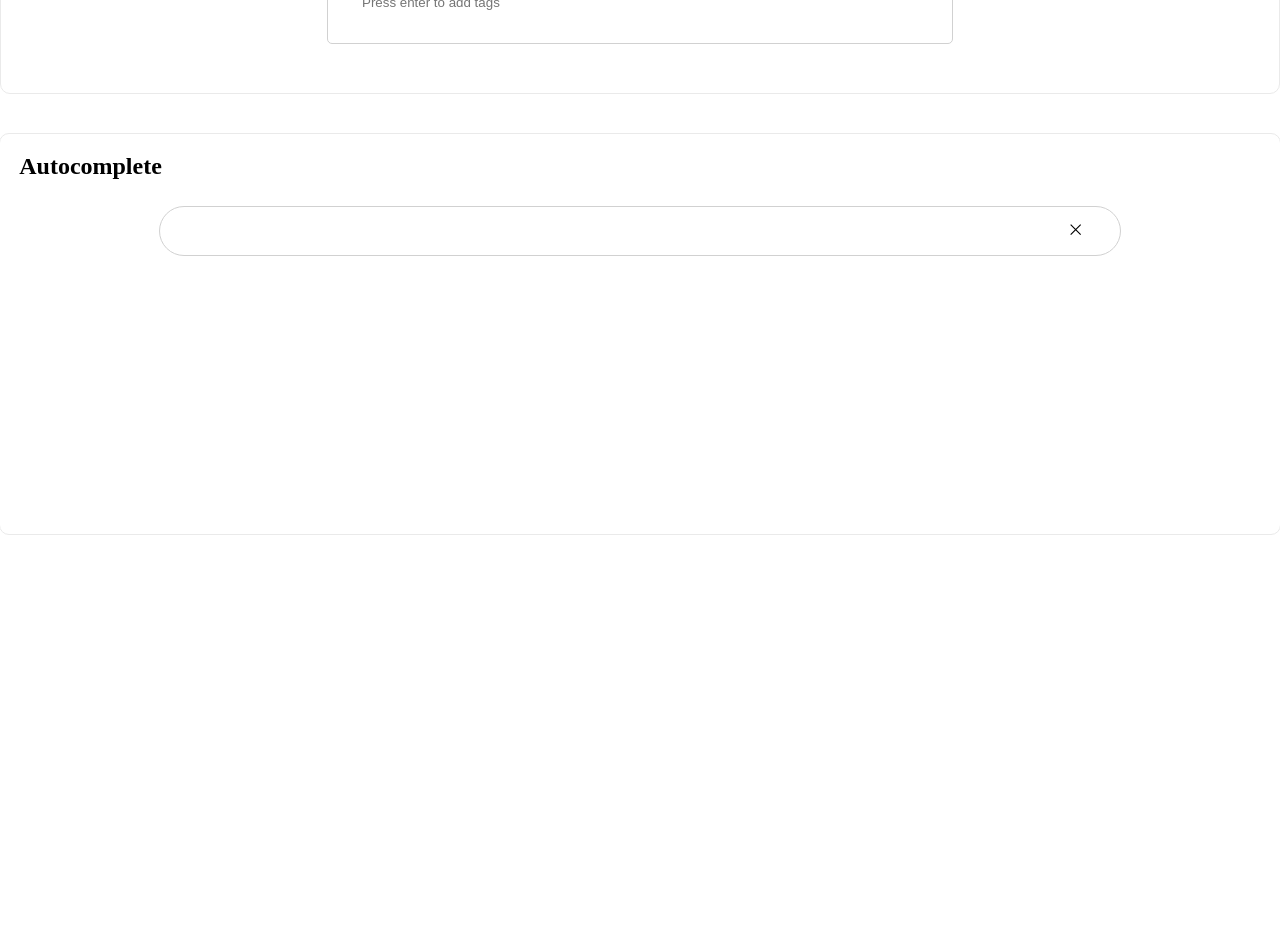
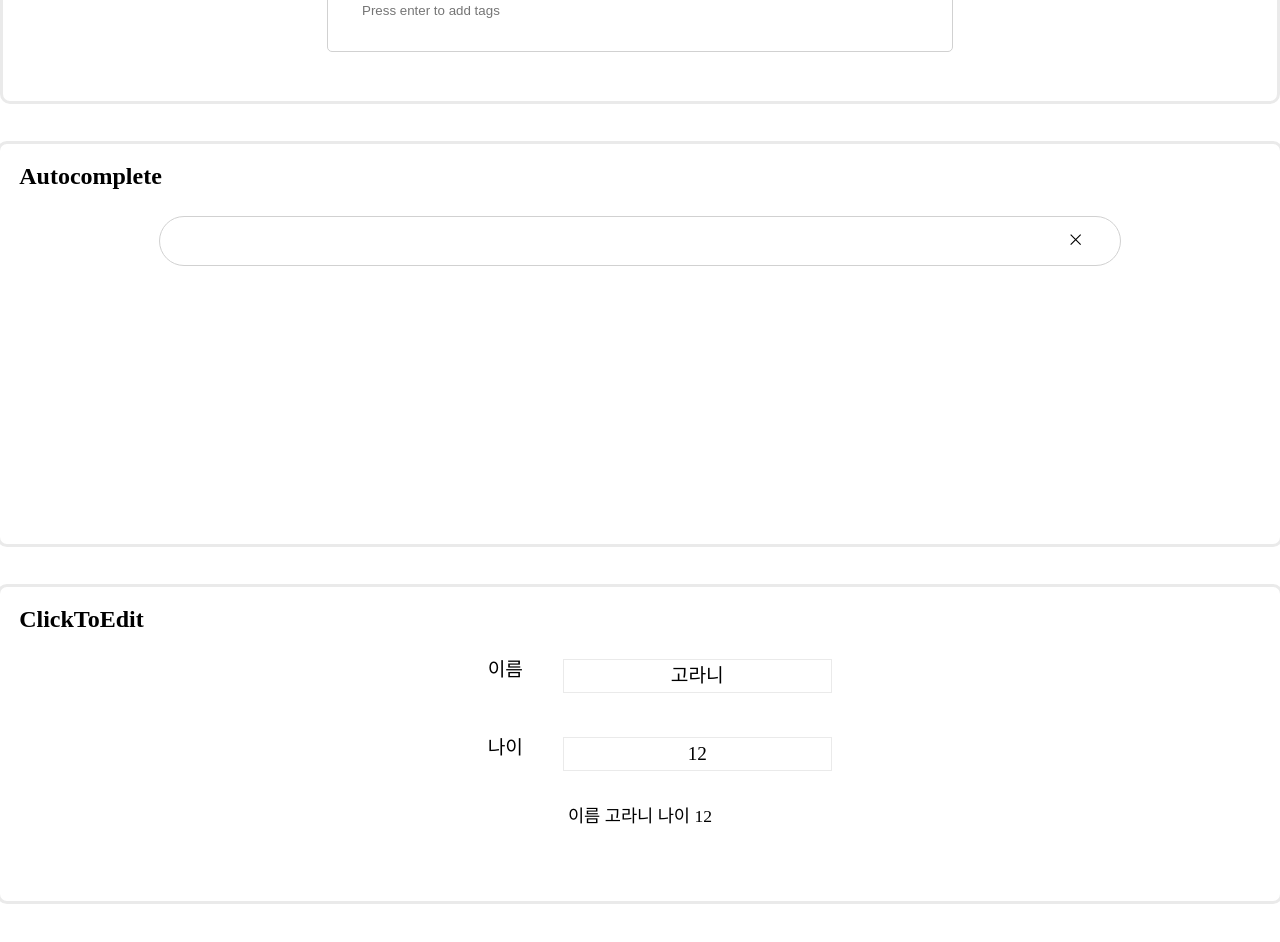
Before and after one commit to Space-Belt/wanted_pre_onboarding, a React (Create React App) app: page / in a window 1280 px wide. Shown: the part 1020-1962 px from the top of the page. Before the commit the page ends 1674 px from the top, so only its background shows below. Built offline with nearby package versions, Linux system fonts and the light colour scheme.

Commit message:
💄 UI 최종 수정

```diff
--- a/public/index.html
+++ b/public/index.html
@@ -3,7 +3,12 @@
   <head>
     <meta charset="utf-8" />
     <meta name="viewport" content="width=device-width, initial-scale=1" />
-    <title>React App</title>
+    <link
+      rel="shortcut icon"
+      href="https://cdn-icons.flaticon.com/png/512/2993/premium/2993012.png?token=exp=1644343125~hmac=24befce779ebadc2098d8acfce5fe673"
+      type="image/x-icon"
+    />
+    <title>PreOnboard</title>
   </head>
   <body>
     <div id="root"></div>
--- a/src/App.js
+++ b/src/App.js
@@ -4,6 +4,7 @@ import Toggle from "./component/Toggle";
 import Tag from "./component/Tag";
 import GlobalStyles from "./styles/GlobalStyles";
 import AutoComplete from "./component/AutoComplete";
+import ClickToEdit from "./component/ClickToEdit";
 
 function App() {
   return (
@@ -14,6 +15,7 @@ function App() {
       <Tab />
       <Tag />
       <AutoComplete />
+      <ClickToEdit />
     </>
   );
 }
--- a/src/component/AutoComplete.jsx
+++ b/src/component/AutoComplete.jsx
@@ -62,7 +62,6 @@ const Container = styled.div`
   flex-direction: column;
   align-items: center;
   justify-content: center;
-  margin-bottom: 80px;
   height: 30rem;
 `;
 
@@ -70,7 +69,7 @@ const AutoCompleteBox = styled.div`
   display: flex;
   flex-direction: column;
   align-items: center;
-  border: 1px solid #eaeaea;
+  border: 3px solid #eaeaea;
   border-radius: 10px;
   width: 80rem;
   height: 25rem;
--- a/src/component/ClickToEdit.jsx
+++ b/src/component/ClickToEdit.jsx
@@ -0,0 +1,163 @@
+import React, { useEffect, useRef, useState } from "react";
+import styled from "styled-components";
+
+function DivOrInput({ spanName, label, value, id, handleValue, type }) {
+  const [clicked, setClicked] = useState(false);
+  const [temporaryValue, setTemporaryValue] = useState(value);
+  const inputRef = useRef();
+
+  const handleClick = () => {
+    setClicked(!clicked);
+  };
+
+  const handleBlur = () => {
+    setClicked(!clicked);
+    handleValue(temporaryValue);
+  };
+
+  useEffect(() => {
+    if (clicked) {
+      inputRef.current.focus();
+    }
+  }, [clicked]);
+
+  const handleTemporaryValue = (e) => {
+    setTemporaryValue(e.target.value);
+  };
+
+  return (
+    <>
+      {clicked ? (
+        <>
+          <label htmlFor={id}>{label}</label>
+          <input
+            type={type}
+            id={id}
+            ref={inputRef}
+            onChange={(e) => handleTemporaryValue(e)}
+            onKeyUp={(e) => handleTemporaryValue(e)}
+            onBlur={handleBlur}
+            value={temporaryValue}
+          />
+        </>
+      ) : (
+        <>
+          <span>{spanName}</span>
+          <div onClick={handleClick}>{value}</div>
+        </>
+      )}
+    </>
+  );
+}
+
+function ClickToEdit() {
+  const [name, setName] = useState("고라니");
+  const [age, setAge] = useState(12);
+
+  return (
+    <Container>
+      <ClickToEditBox>
+        <Subtitle>ClickToEdit</Subtitle>
+        <ClickToInput>
+          <DivOrInput
+            id="name"
+            spanName="이름"
+            label="이름"
+            value={name}
+            type="text"
+            handleValue={(e) => setName(e)}
+          />
+        </ClickToInput>
+        <ClickToInput>
+          <DivOrInput
+            id="age"
+            spanName="나이"
+            label="나이"
+            type="number"
+            value={age}
+            handleValue={(e) => setAge(e)}
+          />
+        </ClickToInput>
+        <Result>
+          이름 {name} 나이 {age}
+        </Result>
+      </ClickToEditBox>
+    </Container>
+  );
+}
+const Container = styled.div`
+  position: relative;
+  display: flex;
+  flex-direction: column;
+  align-items: center;
+  justify-content: center;
+  margin-bottom: 80px;
+  height: 20rem;
+`;
+
+const ClickToEditBox = styled.div`
+  display: flex;
+  flex-direction: column;
+  align-items: center;
+  border: 3px solid #eaeaea;
+  border-radius: 10px;
+  width: 80rem;
+  height: 25rem;
+`;
+
+const Subtitle = styled.div`
+  width: 97%;
+  height: 8%;
+  font-size: 1.5rem;
+  font-weight: 700;
+  padding: 20px;
+`;
+
+const ClickToInput = styled.div`
+  display: flex;
+  width: 30%;
+  height: 3rem;
+  margin: 0 auto;
+  align-items: center;
+  margin-bottom: 30px;
+  & > span {
+    width: 30%;
+    height: 2rem;
+    font-size: 1.2rem;
+    text-align: center;
+  }
+  & > div {
+    width: 70%;
+    height: 2rem;
+    line-height: 2rem;
+    font-size: 1.2rem;
+    text-align: center;
+    border: 1px solid #eaeaea;
+  }
+  & > label {
+    width: 30%;
+    height: 2rem;
+    line-height: 2rem;
+    font-size: 1.2rem;
+    text-align: center;
+  }
+  & > input {
+    width: 70%;
+    height: 2rem;
+    line-height: 2rem;
+    font-size: 1.2rem;
+    text-align: center;
+  }
+
+  & > input[type="number"]::-webkit-outer-spin-button,
+  input[type="number"]::-webkit-inner-spin-button {
+    -webkit-appearance: none;
+    margin: 0;
+  }
+`;
+
+const Result = styled.div`
+  font-size: 1.1rem;
+`;
+
+export default ClickToEdit;
--- a/src/component/Modal.jsx
+++ b/src/component/Modal.jsx
@@ -46,7 +46,7 @@ const Container = styled.div`
 const BorderBox = styled.div`
   width: 80rem;
   height: 15rem;
-  border: 2px solid #eaeaea;
+  border: 3px solid #eaeaea;
   border-radius: 10px;
 `;
 
--- a/src/component/Tab.jsx
+++ b/src/component/Tab.jsx
@@ -44,7 +44,7 @@ const Container = styled.div`
 
 const BorderBox = styled.div`
   width: 80rem;
-  border: 1px solid #eaeaea;
+  border: 3px solid #eaeaea;
   border-radius: 10px;
 `;
 const TopBox = styled.div`
--- a/src/component/Tag.jsx
+++ b/src/component/Tag.jsx
@@ -62,7 +62,7 @@ const Container = styled.div`
 const TagBox = styled.div`
   display: flex;
   flex-direction: column;
-  border: 1px solid #eaeaea;
+  border: 3px solid #eaeaea;
   border-radius: 10px;
   width: 80rem;
   height: 15rem;
--- a/src/component/Toggle.jsx
+++ b/src/component/Toggle.jsx
@@ -33,7 +33,7 @@ const Container = styled.div`
 const BorderBox = styled.div`
   width: 80rem;
   height: 15rem;
-  border: 2px solid #eaeaea;
+  border: 3px solid #eaeaea;
   border-radius: 10px;
 `;
 
```
Also changed, not shown: src/component/TabButton.jsx (deleted, +0 -12 lines).
